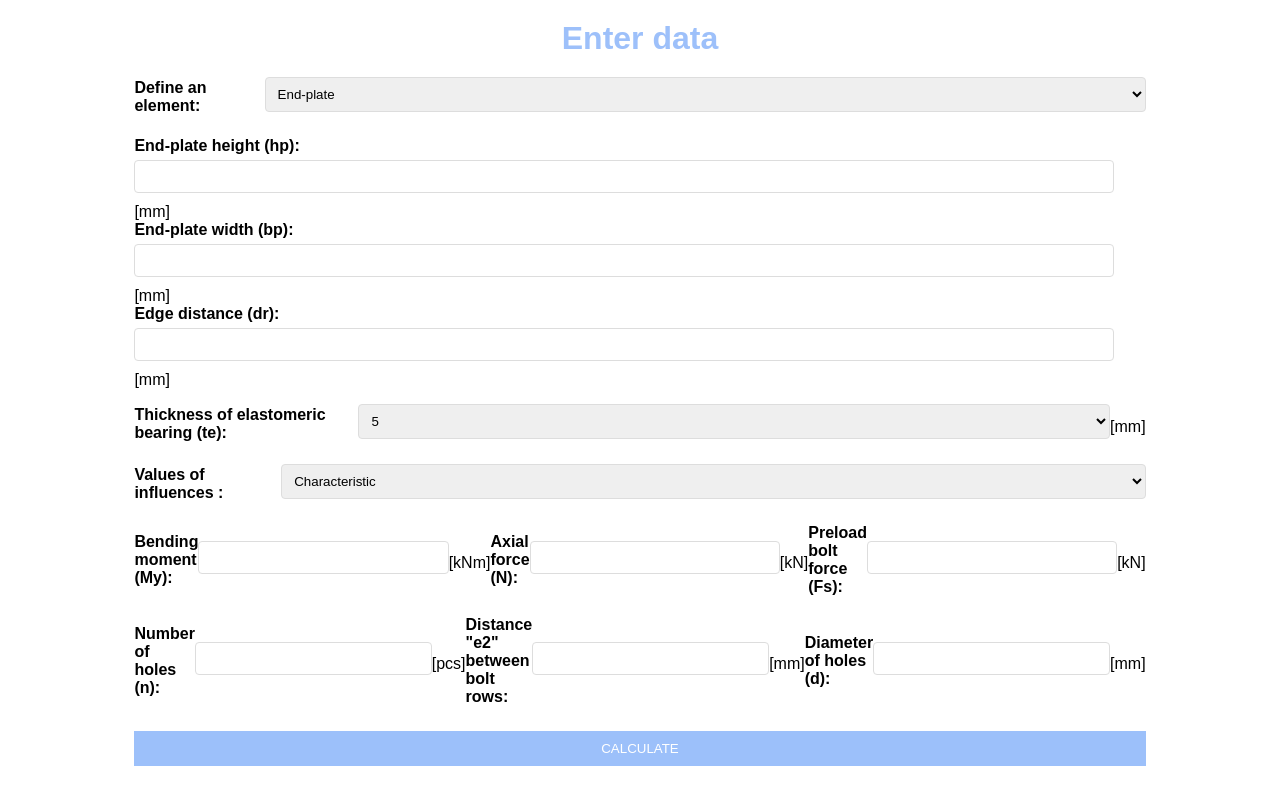
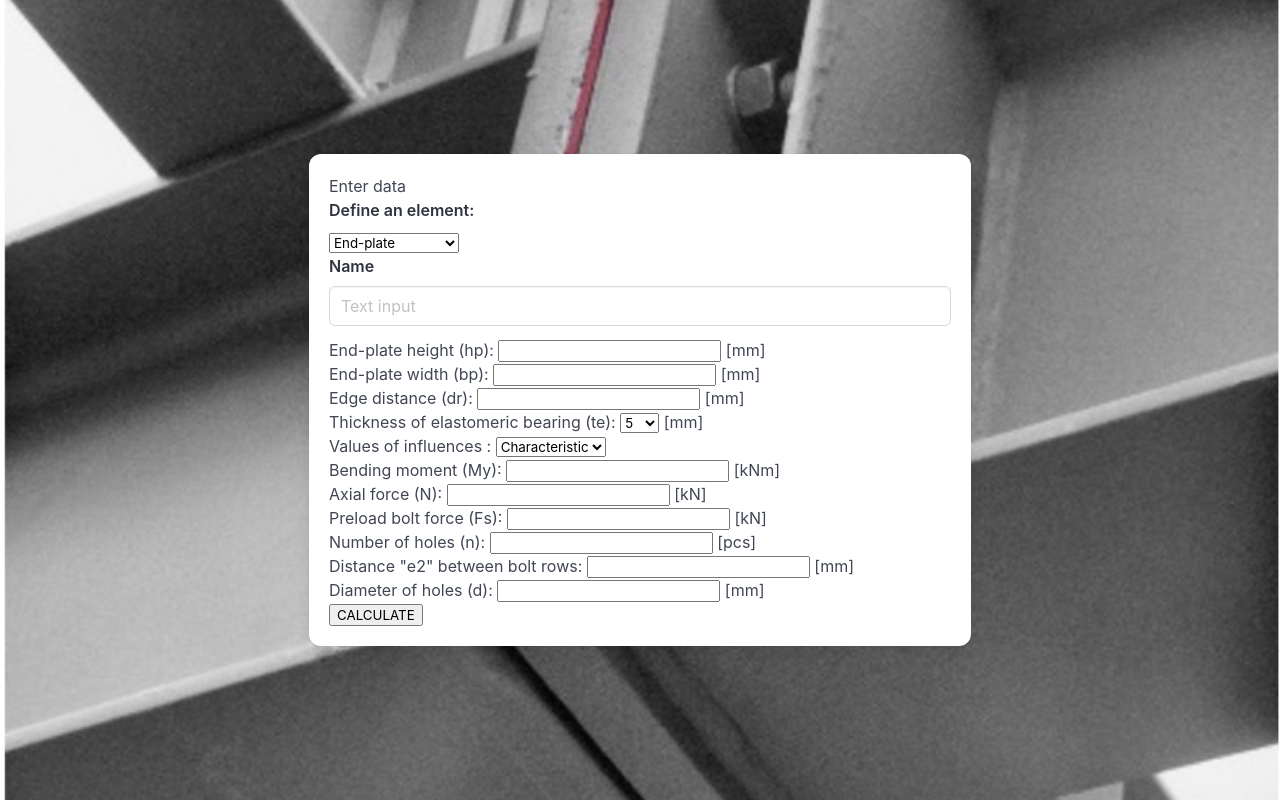
Before and after one commit to mateo139/CICORE_CS50, a Flask app: page /input in a window 1280 px wide. Run offline with Flask 3, Linux system fonts and the light colour scheme.

Commit message:
refactor

```diff
--- a/app.py
+++ b/app.py
@@ -25,9 +25,9 @@ def welcome():
 
 
 @app.route("/input")
-def index():
+def form():
     "Route to handle input form"
-    return render_template("index.html")
+    return render_template("form.html")
 
 
 @app.route("/calculate", methods=["POST"])
--- a/static/styles2.css
+++ b/static/styles2.css
@@ -1,84 +1,10 @@
-body {
-    font-family: 'Arial', sans-serif;
-    background-color: #f4f4f4;
-    margin: 0;
-    padding: 0;
-    display: flex;
-    justify-content: center;
-    align-items: center;
+.back-photo {
+    background-image: url('./welcome_image.jpg');
+    background-size: cover;
+    background-repeat: no-repeat;
+    background-position: center;
     height: 100vh;
+    width: 100%;
+    position: relative;
+    z-index: 1;
 }
-
-.container {
-    background-color: white;
-    padding: 20px;
-    border-radius: 8px;
-    box-shadow: 0 2px 10px rgba(0, 0, 0, 0.1);
-    width: 400px;
-    text-align: center;
-}
-
-h1 {
-    font-size: 16px;
-    text-align: center;
-    color: #333;
-}
-
-.form-group {
-    margin-bottom: 15px;
-}
-
-label {
-    display: block;
-    margin-bottom: 5px;
-    font-weight: bold;
-    color: #555;
-    font-size: 12px;
-}
-
-input[type="text"], select {
-    width: 75%;
-    padding: 10px;
-    border: 1px solid #ccc;
-    border-radius: 4px;
-    margin-bottom: 10px;
-    font-size: 10px;
-    color: #333;
-}
-
-input[type="text"]:focus, select:focus {
-    border-color: #007bff;
-    outline: none;
-}
-
-.welcome-image {
-    width: 300px;        /* Ustawienie stałej szerokości obrazka */
-    height: auto;        /* Zachowanie proporcji obrazka */
-    display: block;      /* Ustawienie obrazka jako blokowego elementu */
-    margin: 0 auto 20px; /* Wyśrodkowanie obrazka i dodanie odstępu poniżej */
-    border-radius: 8px;  /* Opcjonalne zaokrąglenie rogów */
-}
-
-
-.btn-submit {
-    display: inline-block;
-    text-align: center;
-    background-color: #007bff;
-    color: white;
-    padding: 10px 20px;
-    border: none;
-    border-radius: 4px;
-    cursor: pointer;
-    width: 100%;
-    font-size: 10px;
-
-}
-
-.btn-submit:hover {
-    background-color: #0056b3;
-}
-
-p {
-    color: #333;
-    font-size: 10px;
-}
--- /dev/null
+++ b/templates/form.html
@@ -0,0 +1,107 @@
+<!DOCTYPE html>
+<html lang="en">
+
+<head>
+    <meta charset="UTF-8">
+    <meta name="viewport" content="width=device-width, initial-scale=1.0">
+    <title>WELCOME!</title>
+    <link rel="stylesheet" href="https://cdn.jsdelivr.net/npm/bulma@1.0.2/css/bulma.min.css">
+    <link rel="stylesheet" href="{{ url_for('static', filename='styles2.css') }}">
+</head>
+
+<body>
+    <section class="hero background-image back-photo is-fullheight">
+
+        <div class="hero-body">
+            <div class="container">
+                <div class="columns is-centered">
+                    <div class="column is-7 is-primary">
+                        <div class="box">
+                            <h1>Enter data</h1>
+                            <form action="/calculate" method="POST" id="calculation-form">
+                                <div class="form-group">
+                                    <div class="field">
+                                        <label class="label">Define an element: </label>
+                                        <p class="control">
+                                            <select name="choice" id="choice" onchange="toggleInputs()">
+                                                <option value="p">End-plate</option>
+                                                <option value="b">Elastomeric layer</option>
+                                            </select>
+                                        </p>
+                                    </div>
+                                </div>
+
+
+                                <div class="field">
+                                    <label class="label">Name </label>
+                                    <p class="control">
+                                        <input class="input" type="text" placeholder="Text input">
+                                    </p>
+                                </div>
+
+                                <div id="plate_inputs" class="form-group">
+                                    <label>End-plate height (hp): </label>
+                                    <input type="text" name="hp" required> [mm]<br>
+                                    <label>End-plate width (bp): </label>
+                                    <input type="text" name="bp" required> [mm]<br>
+                                    <label>Edge distance (dr): </label>
+                                    <input type="text" name="dr" required> [mm]<br>
+                                </div>
+
+                                <div id="bearing_inputs" class="form-group" style="display:none;">
+                                    <label>he: </label>
+                                    <input type="text" name="he"> [mm]<br>
+                                    <label>be: </label>
+                                    <input type="text" name="be"> [mm]<br>
+                                </div>
+
+                                <div class="form-group">
+                                    <label>Thickness of elastomeric bearing (te): </label>
+                                    <select name="te" required>
+                                        <option value="5">5</option>
+                                        <option value="10">10</option>
+                                        <option value="15">15</option>
+                                        <option value="20">20</option>
+                                    </select> [mm]<br>
+                                </div>
+
+                                <div class="form-group">
+                                    <label>Values of influences : </label>
+                                    <select name="influence_choice">
+                                        <option value="c">Characteristic</option>
+                                        <option value="d">Design</option>
+                                    </select>
+                                </div>
+
+                                <div class="form-group">
+                                    <label>Bending moment (My): </label>
+                                    <input type="text" name="My"> [kNm]<br>
+                                    <label>Axial force (N): </label>
+                                    <input type="text" name="N"> [kN]<br>
+                                    <label>Preload bolt force (Fs): </label>
+                                    <input type="text" name="Fs"> [kN]<br>
+                                </div>
+
+                                <div class="form-group">
+                                    <label>Number of holes (n): </label>
+                                    <input type="text" name="n" required> [pcs]<br>
+                                    <label>Distance "e2" between bolt rows: </label>
+                                    <input type="text" name="e2" required> [mm]<br>
+                                    <label>Diameter of holes (d): </label>
+                                    <input type="text" name="d" required> [mm]<br>
+                                </div>
+
+                                <input type="submit" value="CALCULATE" class="btn-submit">
+                            </form>
+
+                        </div>
+                    </div>
+                </div>
+            </div>
+
+    </section>
+
+
+</body>
+
+</html>
--- a/templates/index.html
+++ b/templates/index.html
@@ -5,12 +5,14 @@
     <meta charset="UTF-8">
     <meta name="viewport" content="width=device-width, initial-scale=1.0">
     <title>Calculations</title>
-    <link rel="stylesheet" href="{{ url_for('static', filename='styles.css') }}">
+    <link rel="stylesheet" href="https://cdn.jsdelivr.net/npm/bulma@1.0.2/css/bulma.min.css">
+    <!-- <link rel="stylesheet" href="{{ url_for('static', filename='styles.css') }}"> -->
 </head>
 
 <body>
+    <section class="section is-medium">
         <div class="container">
-        <h1>Enter data</h1>
+            <h1>Please enter data</h1>
             <form action="/calculate" method="POST" id="calculation-form">
                 <div class="form-group">
                     <label>Define an element: </label>
@@ -75,6 +77,7 @@
                 <input type="submit" value="CALCULATE" class="btn-submit">
             </form>
         </div>
+    </section>
 
     <script>
         function toggleInputs() {
--- a/templates/result.html
+++ b/templates/result.html
@@ -5,13 +5,15 @@
     <meta charset="UTF-8">
     <meta name="viewport" content="width=device-width, initial-scale=1.0">
     <title>RESULTS</title>
-    <link rel="stylesheet" href="{{ url_for('static', filename='styles.css') }}">
+    <link rel="stylesheet" href="https://cdn.jsdelivr.net/npm/bulma@1.0.2/css/bulma.min.css">
+    <!-- <link rel="stylesheet" href="{{ url_for('static', filename='styles.css') }}"> -->
 </head>
 
 <body>
+
     <div class="container">
         <h1>Results of calculation</h1>
-        <table>
+        <table class="table">
             <thead>
                 <tr>
                     <th scope="col">Description</th>
```
Also changed, not shown: templates/welcome.html (+21 -7 lines). Lines whose indentation alone changed are shown as unchanged.
